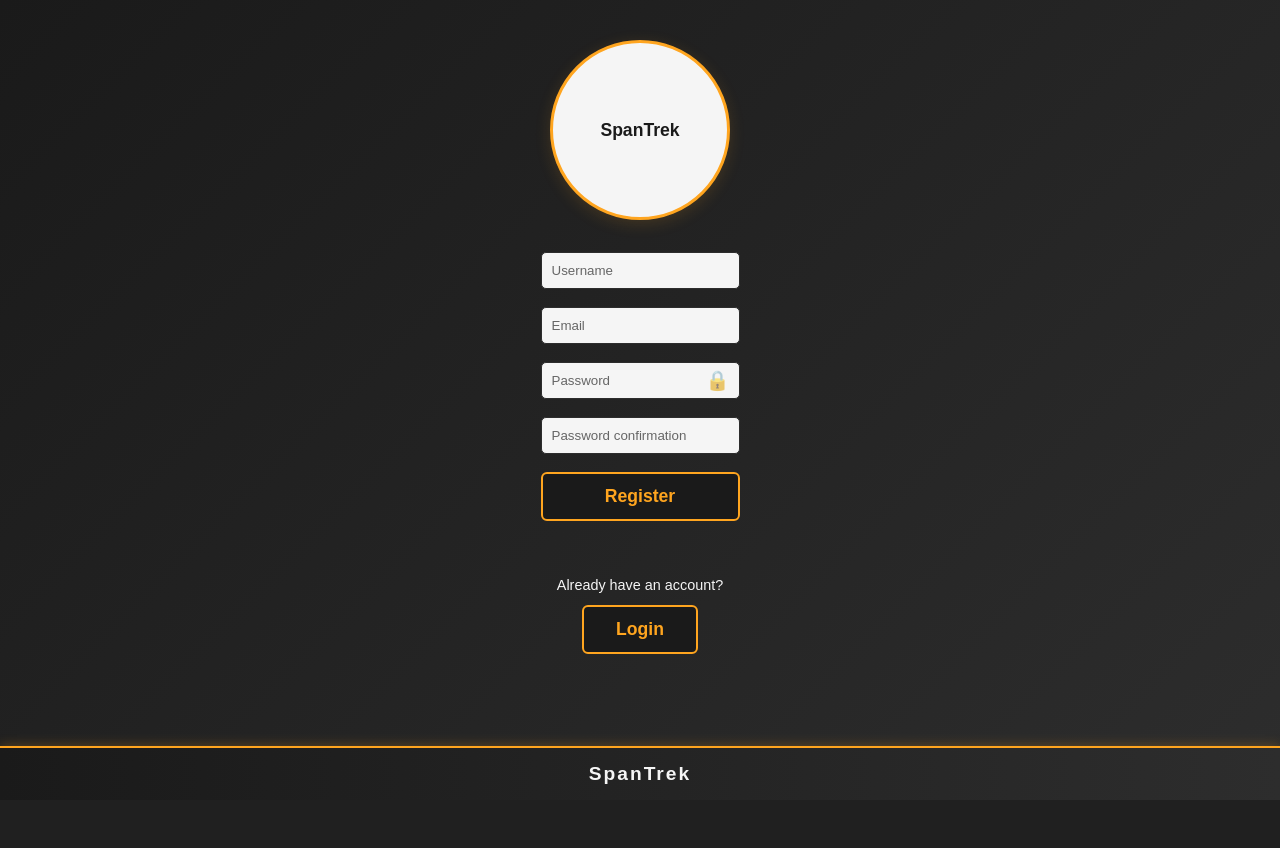
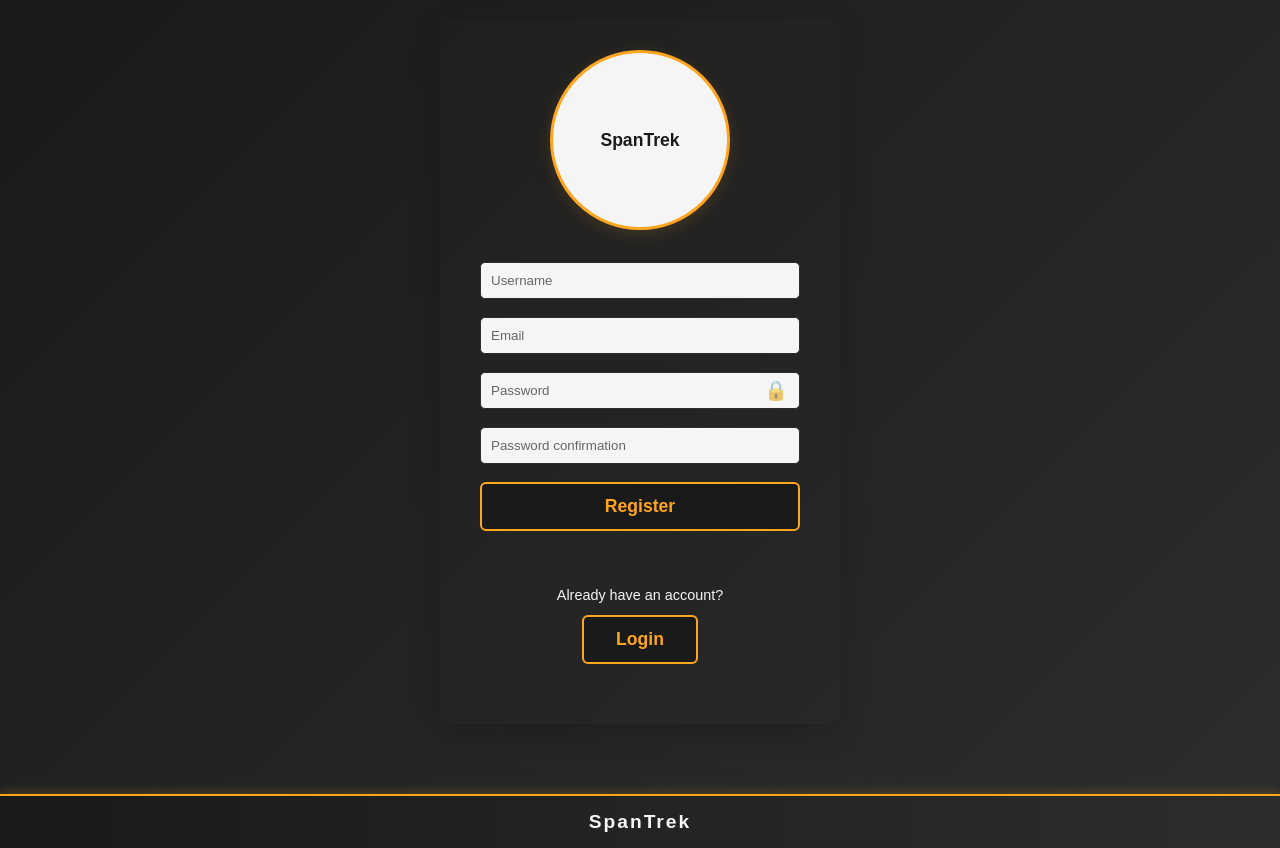
Before and after one commit to BIGWOJ/SpanTrek, a Django app: page /register/ in a window 1280 px wide. Before the commit the page ends 800 px from the top, so only its background shows below. Run offline with Django 5.2, Linux system fonts and the light colour scheme.

Commit message:
Login register page adjustment

```diff
--- a/SpanTrek/static/styles/login_register.css
+++ b/SpanTrek/static/styles/login_register.css
@@ -11,15 +11,21 @@ body {
         display: flex;
         flex-direction: column;
         align-items: center;
-        justify-content: flex-start;
+        justify-content: center;
         flex: 1;
-        margin-top: 40px;
+        padding: 20px;
     }
 
     .content-wrapper {
         display: flex;
         flex-direction: column;
         align-items: center;
+        width: 100%;
+        max-width: 400px;
+        padding: 30px;
+        background: rgba(45, 45, 45, 0.1);
+        border-radius: 12px;
+        box-shadow: 0 8px 32px rgba(0, 0, 0, 0.2);
     }
 
     .logo-circle {
@@ -74,7 +80,7 @@ body {
     /* Password mismatch styling */
     .form-input.password-mismatch {
         border-color: #dc3545 !important;
-        box-shadow: 0 0 0 2px rgba(220, 53, 69, 0.15) !important;
+        box-shadow: 0 0 0 7px rgba(220, 53, 69, 0.15) !important;
     }
 
     .form-input.password-match {
@@ -152,30 +158,28 @@ body {
         background: #ffa51f;
         color: #1a1a1a;
     }
-    .footer {
-        text-align: center;
-        padding: 18px 0 10px 0;
-        font-weight: bold;
-        color: white;
-        letter-spacing: 2px;
-        font-size: 1.2rem;
-        background: transparent;
-    }
 
     .password-wrapper {
         position: relative;
         display: flex;
         align-items: center;
+        width: 100%;
+    }
+
+    .password-wrapper .form-input {
+        width: 100%;
+        padding-right: 40px; /* Make space for the icon */
     }
 
     .toggle-password {
         position: absolute;
-        right: 10px;
+        right: 12px;
         cursor: pointer;
         font-size: 1.2em;
         background: none;
         border: none;
         color: rgba(170, 170, 170, 0.6);
+        z-index: 1;
     }
 
     .toggle-password:hover {
```
